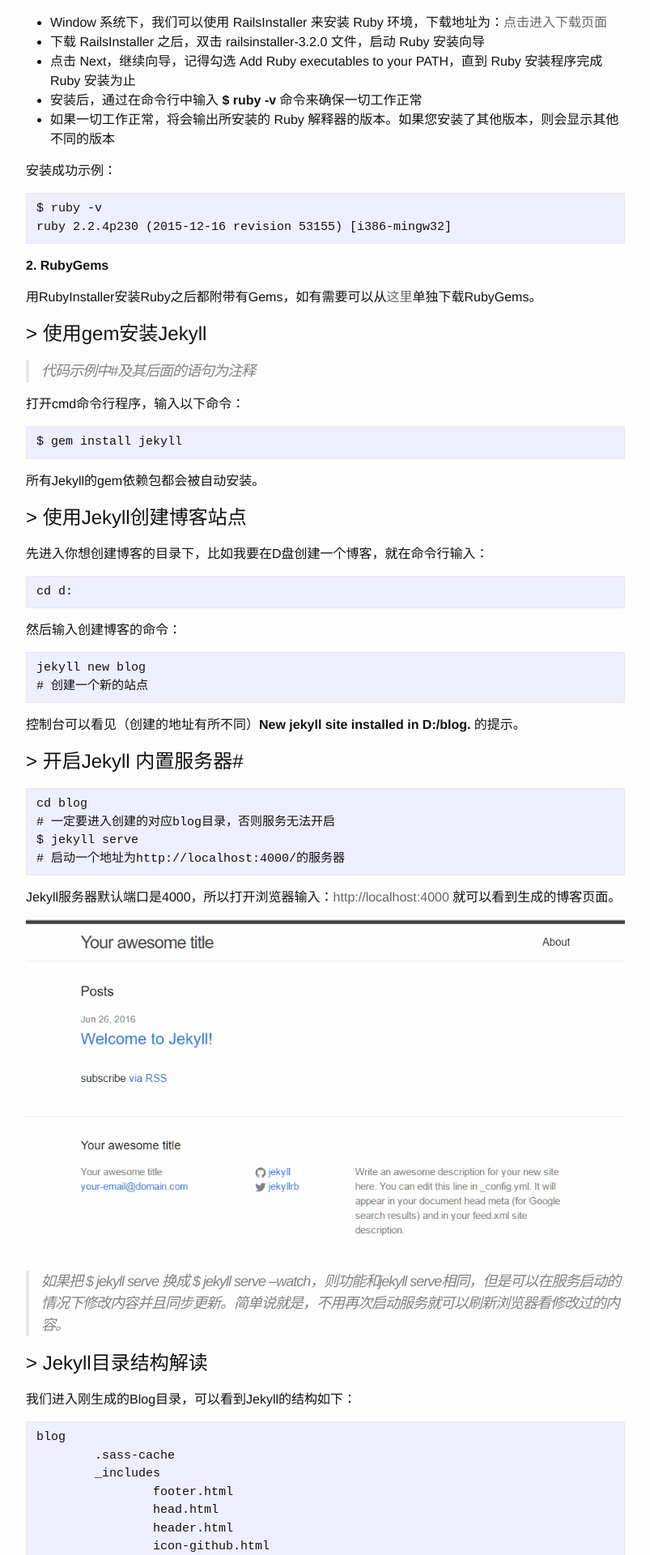
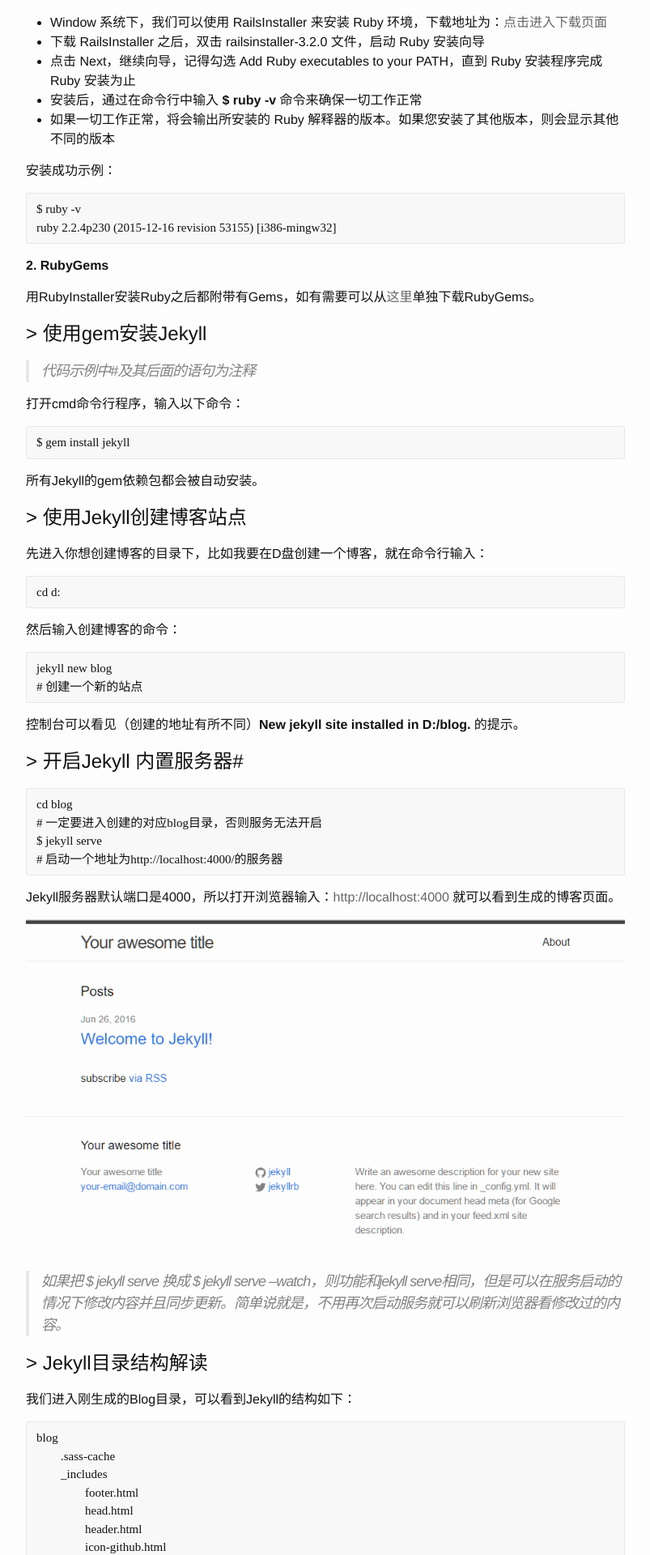
Before and after one commit to zyc8904/zyc8904.github.io, a Jekyll site: the page built from _posts/2016-06-26-MakeBlog.md, in a window 1280 px wide. Shown: the part 1542-3462 px from the top of the page at 81% size, without its empty margins (238-1041 px from the left). Built offline with Jekyll 4.4.1, drawn with Linux system fonts in a browser that asks for light colours; nearby versions of some CDN libraries; library files that are not in the unit come from our copies.

Commit message:
改变code的背景颜色

```diff
--- a/_sass/_base.scss
+++ b/_sass/_base.scss
@@ -134,10 +134,11 @@
  */
 pre,
 code {
+    font-family: "Microsoft YaHei";
     font-size: 15px;
     border: 1px solid $grey-color-light;
     border-radius: 3px;
-    background-color: #eef;
+    background-color: #F8F8F8;
 }
 
 code {
--- a/_sass/_syntax-highlighting.scss
+++ b/_sass/_syntax-highlighting.scss
@@ -6,7 +6,7 @@
     @extend %vertical-rhythm;
 
     .highlighter-rouge & {
-      background: #eef;
+      background: #F8F8F8;
     }
 
     .c     { color: #998; font-style: italic } // Comment
```
